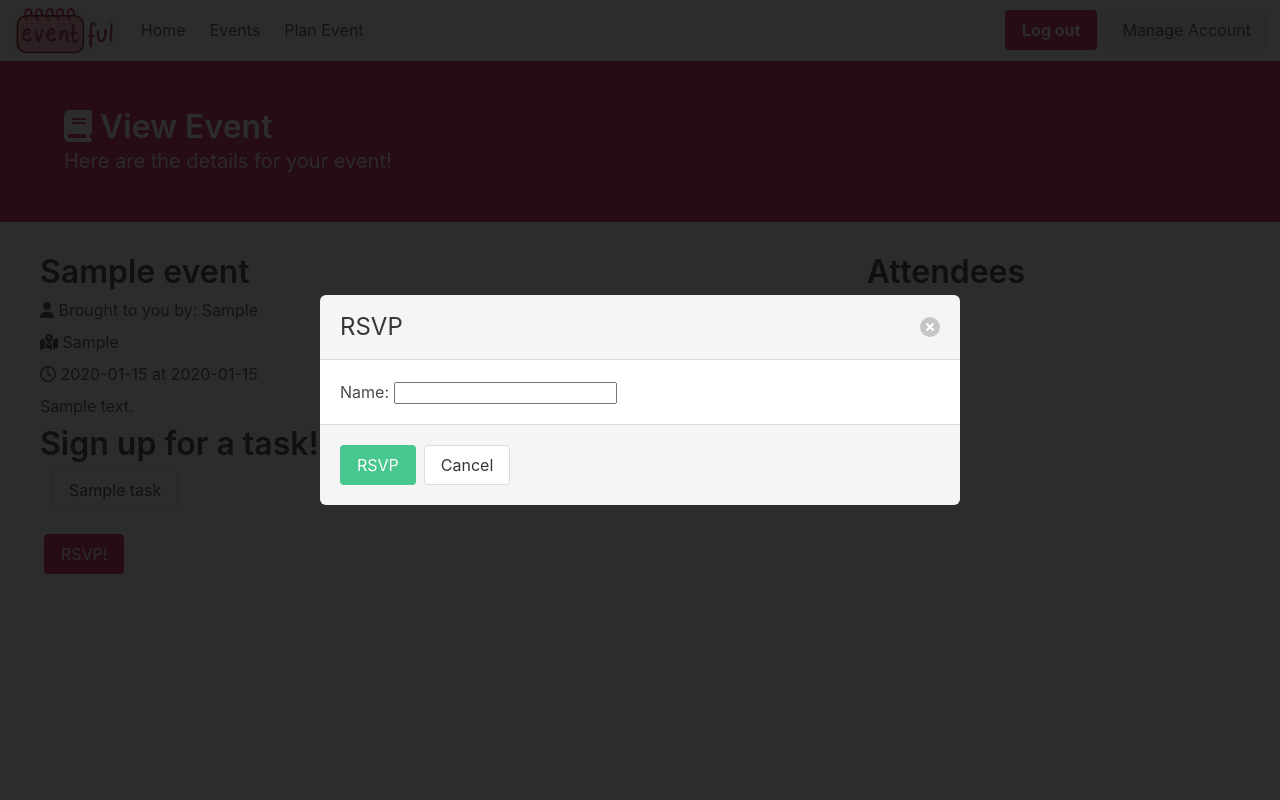
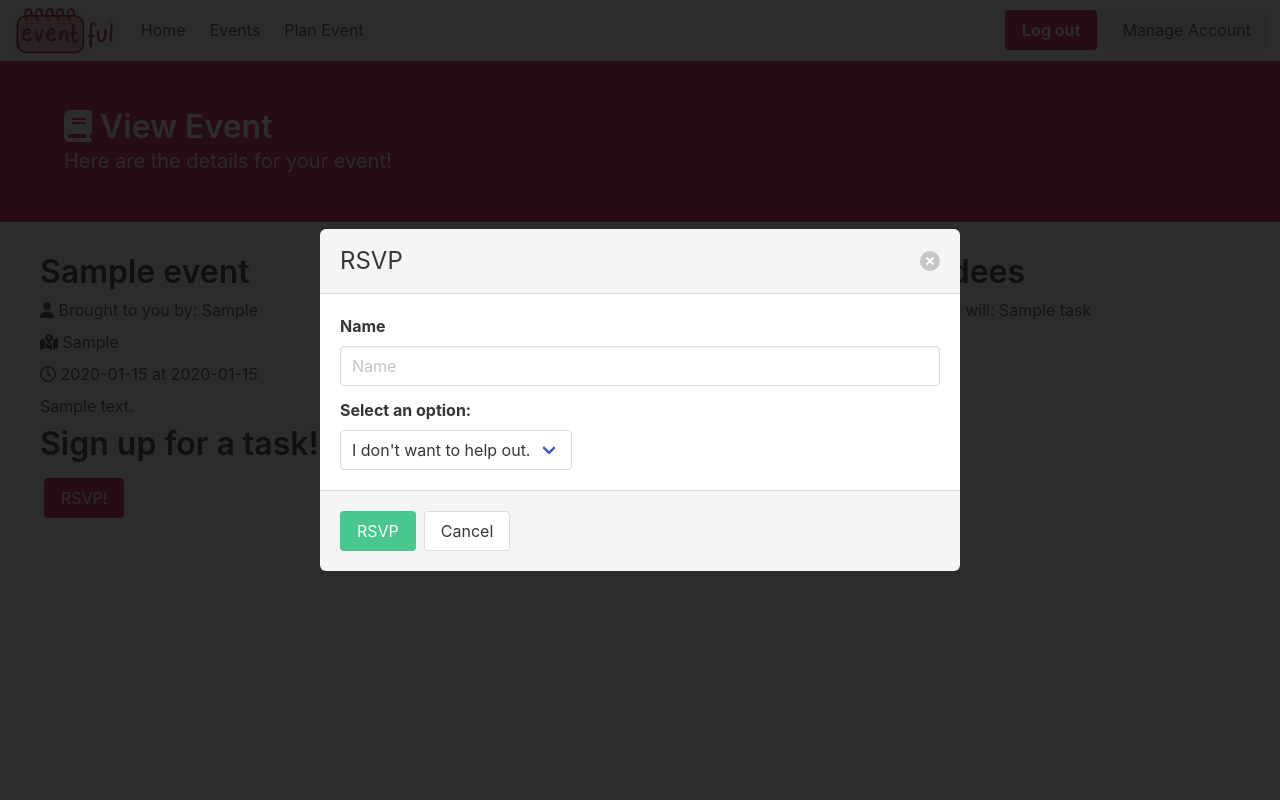
Before and after one commit to mikeryu/westmont-cs130-f23-team-maroon, a Django app: page /event/1 in a window 1280 px wide, after a click on "RSVP!". Run offline with Django 4.2, Linux system fonts and the light colour scheme; a user stored in the database is signed in; tables that the repository leaves empty hold one stand-in row (values such as "Sample post"); some libraries are stand-ins or nearby versions.

Commit message:
Tasks Sign Up front and backend func, task display (#92)

```diff
--- a/eventPlanner/planner/models.py
+++ b/eventPlanner/planner/models.py
@@ -28,6 +28,7 @@ class Event(models.Model):
 class Task(models.Model):
     name = models.CharField(max_length=250)
     event = models.ForeignKey(Event, on_delete=models.CASCADE, default=None)
+    completed = models.BooleanField(default=False)
 
     def __str__(self):
         return self.name
@@ -37,6 +38,7 @@ class Task(models.Model):
 class RSVP(models.Model):
     name = models.CharField(max_length=50)
     event = models.ForeignKey(Event, on_delete=models.CASCADE, default=None)
+    task = models.ForeignKey(Task, on_delete=models.CASCADE, default=None, null=True)
 
     def __str__(self):
         return self.name
--- a/eventPlanner/planner/templates/eventDetail.html
+++ b/eventPlanner/planner/templates/eventDetail.html
@@ -26,7 +26,30 @@
             </header>
             <section class="modal-card-body">
                 {% csrf_token %}
-                {{ form.as_p }}
+                <div class="field">
+                    <label class="label">Name</label>
+                    <div class="control">
+                        <input class="input" type="text" name="name" placeholder="Name">
+                    </div>
+                </div>
+
+                <div class="field">
+                    <label class="label">Select an option:</label>
+                    <div class="control">
+                        <div class="select">
+                            <select name = "selectedTask">
+                                    <option value = "-1">I don't want to help out.</option>
+                                {% for task in tasks%}
+                                    <option value = "{{task.id}}">{{task.name}}</option>
+                                {% endfor %}
+                            </select>
+                        </div>
+                    </div>
+                </div>
+
+
+
+
             </section>
             <footer class="modal-card-foot">
                 <button type="submit" class="button is-success">RSVP</button>
@@ -69,7 +92,9 @@
         <div class="column">
             <h1 class="title m-2">Attendees</h1>
             {% for attendee in attendees%}
-            <p class="attendee ml-2 m-1">{{attendee.name}}</p>
+
+            <p class="atendee ml-2 m-1">{{attendee.name}} will: {{attendee.task}}</p>
+
             {% endfor %}
         </div>
     </div>
--- a/eventPlanner/planner/views.py
+++ b/eventPlanner/planner/views.py
@@ -48,28 +48,43 @@ if the user has submitted the RSVP form, save the RSVP to the database
 """
 @login_required
 def event(request, id):
-    try:
-        event = Event.objects.get(id=id)
-        attendees = RSVP.objects.filter(event=event).values()
-        form = RSVPForm(request.POST or None)
-        #if the user has submitted the RSVP form, save the RSVP to the database
-        if request.method == "POST":
-            if form.is_valid():
-                rsvp = form.save(commit=False)
-                rsvp.event = event
-                rsvp.save()
-                return redirect('event', id=id)
+
+    if request.method == "POST":
+        name = request.POST["name"]
+        #grab the task id from the form
+        taskId = request.POST.get('selectedTask')
+
+        try:
+            task = Task.objects.get(id=taskId)
+        except Task.DoesNotExist:
+            #if the tasks doesn't exist, we just assume the user is doing nothing for the event
+            task = Task(name = "do nothing", event  = Event.objects.get(id=id), completed = True)
+        task.completed = True
+        task.save()
+
+        #create the RSVP and save it to the database
+        rsvp = RSVP(name=name, event=task.event, task=task)
+        rsvp.save()
+
+        return redirect('event', id=id)
+
+    else: #if the request method is GET, just render the event detail page normally
+        try:
+            event = Event.objects.get(id=id)
+        except Event.DoesNotExist:
+            return redirect('events')
+
+        attendees = RSVP.objects.filter(event=event)
 
 
         #otherwise, just render the event detail page with the event, form, tasks, and attendees
-        tasks = Task.objects.filter(event = event).values()
+        tasks = Task.objects.filter(event = event, completed = False).values()
 
-        context = {'event': event, 'form': form, 'attendees': attendees, 'tasks': tasks}
+        context = {'event': event, 'attendees': attendees, 'tasks': tasks, }
 
-    except Event.DoesNotExist:
-        return redirect('events')
 
-    return render(request, 'eventDetail.html', context)
+
+        return render(request, 'eventDetail.html', context)
 
 
 
@@ -111,8 +126,9 @@ def createEvent(request):
         #Send the user to the browse events page
         return redirect('events')
 
-    #In the case of a GET request, just render the create event form
-    return render(request, 'createEvent.html')
+    else:
+        #In the case of a GET request, just render the create event form
+        return render(request, 'createEvent.html')
 
 
 
```
Also changed, not shown: eventPlanner/planner/migrations/0010_rsvp_task_task_completed.py (added), eventPlanner/planner/migrations/0011_alter_rsvp_task.py (added), eventPlanner/planner/migrations/0012_remove_rsvp_task_task_rsvp.py (added), eventPlanner/planner/migrations/0013_remove_task_rsvp_rsvp_task.py (added).
